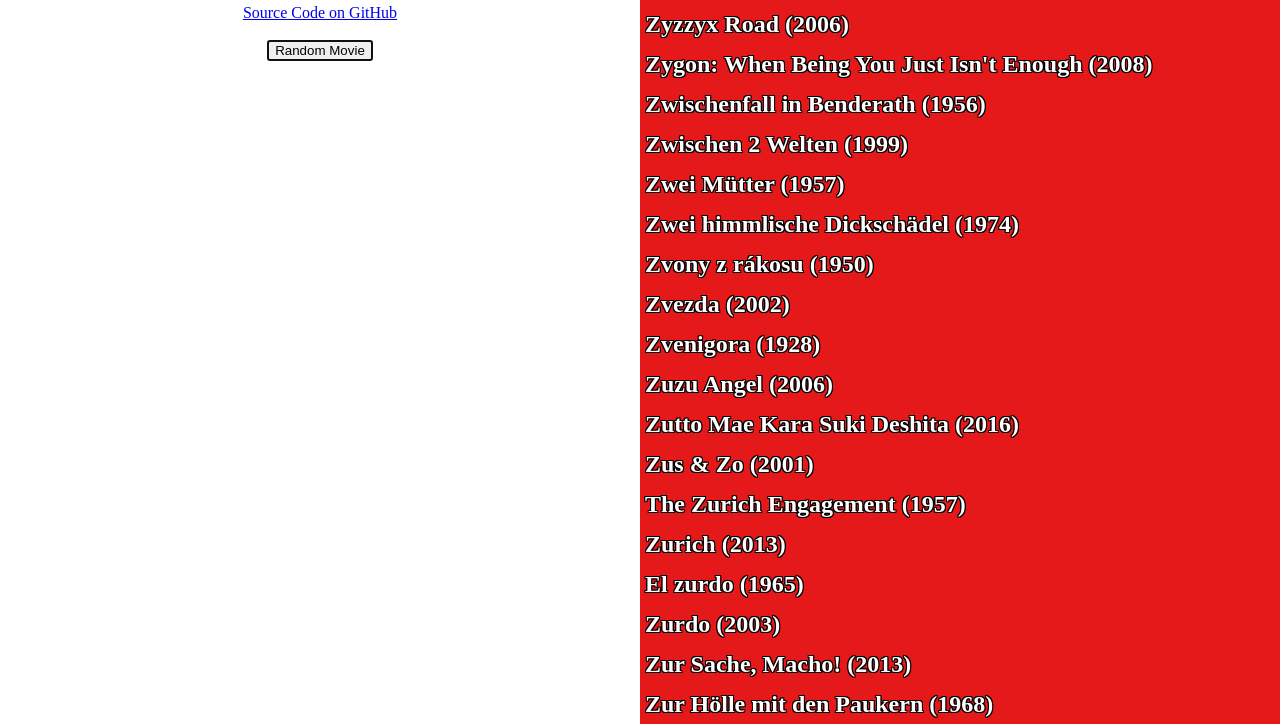
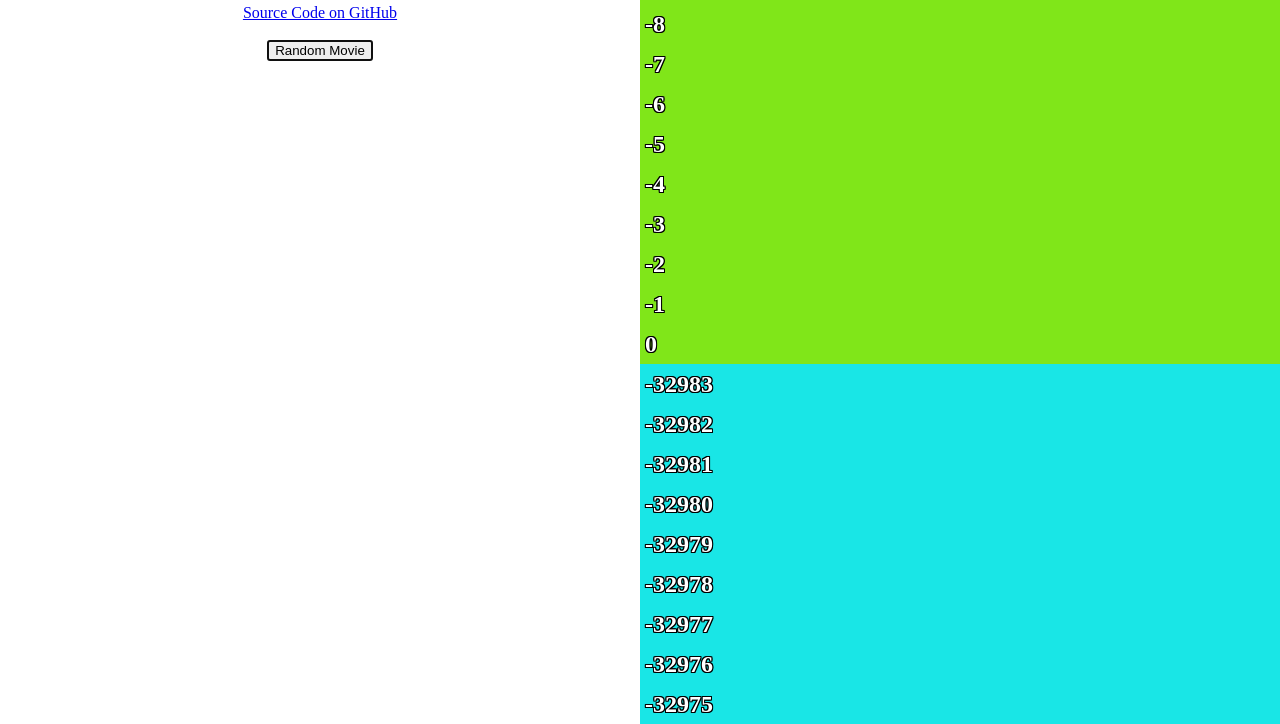
Before and after one commit to 1j01/true-random-movie, a plain HTML site: page index.html in a window 1280 px wide. Shown: the part 76-800 px from the top of the page. Drawn offline with Linux system fonts and the light colour scheme.

Commit message:
WIP (debug wrapping)

```diff
--- a/app.js
+++ b/app.js
@@ -149,7 +149,17 @@ const renderGrandeRoulette = () => {
 		const index = item_el.virtualListIndex;
 		const p = mod(index_position, title_lines.length);
 		// console.log(p - index);
-		const y = p - index + ((p - index) < -1000) * title_lines.length;
+		let y = p - index;
+		item_el.textContent = y.toFixed(0);
+		if (p - index < -1000) {
+			y += title_lines.length;
+			item_el.style.background = `hsl(0.5turn, 80%, 50%)`;
+		} else if (p - index > 1000) {
+			y += title_lines.length;
+			item_el.style.background = `hsl(0turn, 80%, 50%)`;
+		} else {
+			item_el.style.background = `hsl(0.25turn, 80%, 50%)`;
+		}
 		// if (y > 50 || y < -50) {
 		// TODO
 		if (false) {
--- a/index.html
+++ b/index.html
@@ -66,7 +66,7 @@
 		}
 		.grande-roulette-item {
 			position: absolute;
-			top: 0;
+			top: 50%;
 			right: 0;
 			left: 0;
 			--item-height: 40px;
```
